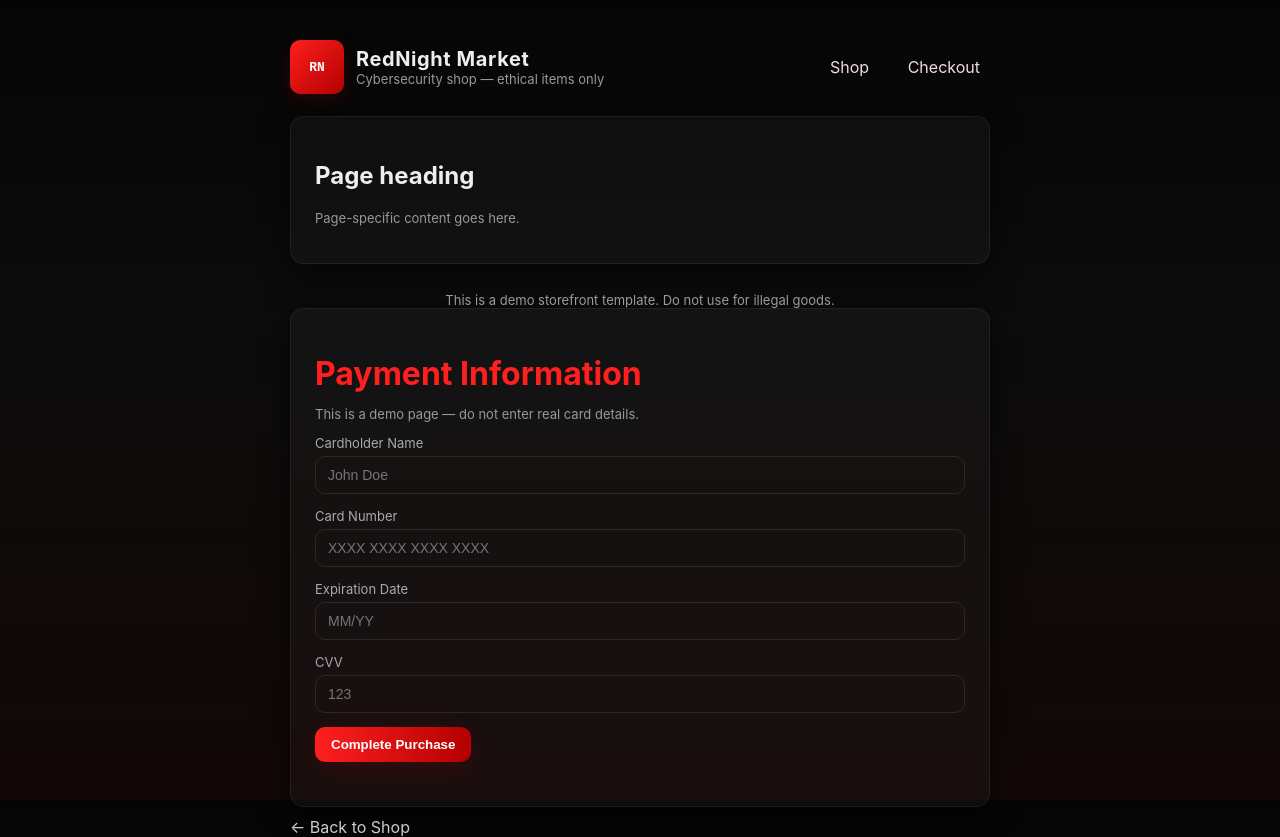
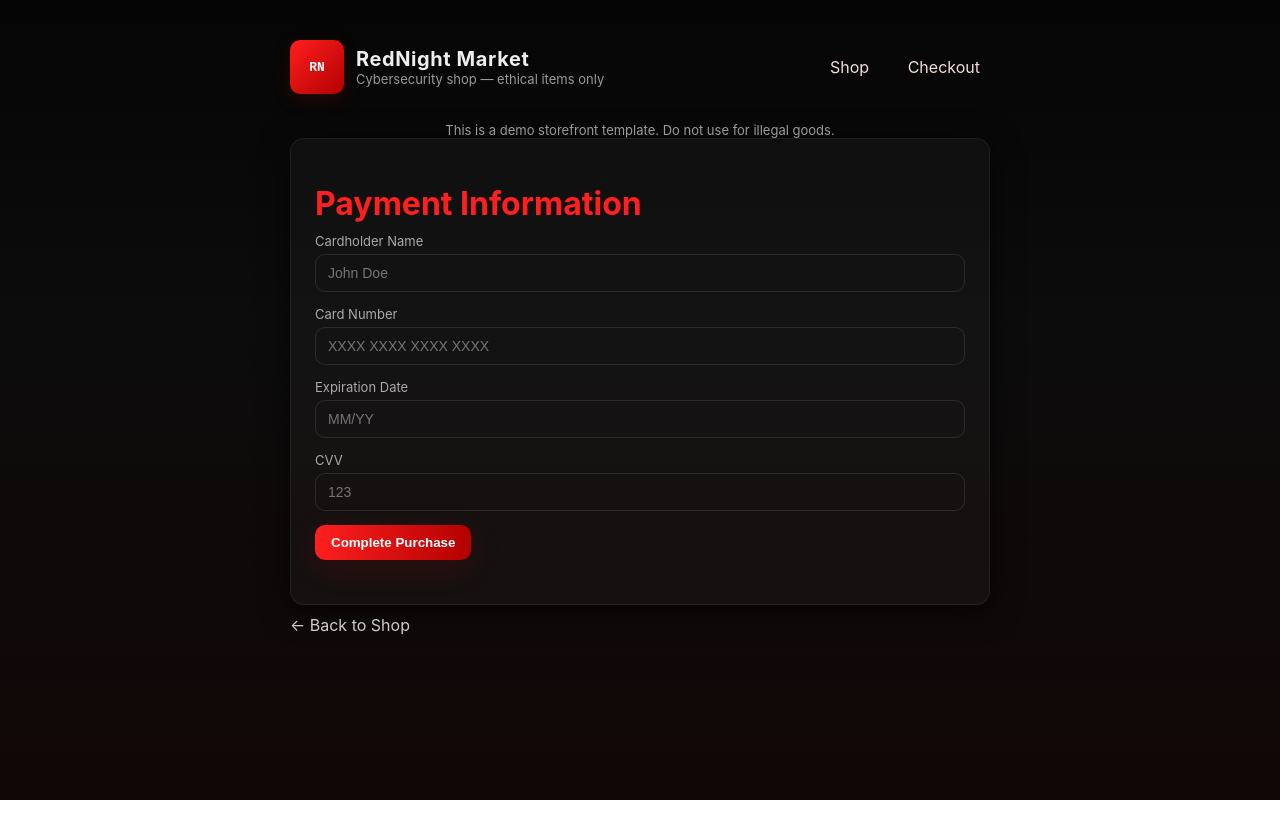
Before and after one commit to MrXXX-glitch/RedNight-Market, a plain HTML site: page Payment.html in a window 1280 px wide. After the commit the page ends 800 px from the top, so only its background shows below. Drawn offline with Linux system fonts and the light colour scheme.

Commit message:
Update Payment.html

```diff
--- a/Payment.html
+++ b/Payment.html
@@ -25,12 +25,7 @@
             </nav>
         </header>
 
-        <!-- ✳️ Replace this main section with page-specific content -->
-        <main class="card" style="max-width:760px;margin:auto;">
-            <h2>Page heading</h2>
-            <p class="small">Page-specific content goes here.</p>
-        </main>
-        <!-- ✳️ End page-specific section -->
+
 
         <footer class="footer">
             This is a demo storefront template. Do not use for illegal goods.
@@ -131,7 +126,7 @@
     <div class="container">
         <div class="card">
             <h1>Payment Information</h1>
-            <p class="small">This is a demo page — do not enter real card details.</p>
+
             <form id="payForm" onsubmit="event.preventDefault(); fakePay();">
                 <label>Cardholder Name</label>
                 <input required placeholder="John Doe">
@@ -145,7 +140,7 @@
             </form>
             <div id="msg" style="margin-top:20px;"></div>
         </div>
-        <a href="index.html" class="back">← Back to Shop</a>
+        <a href="main.html" class="back">← Back to Shop</a>
     </div>
 
     <script>
@@ -157,4 +152,5 @@
     </script>
 </body>
 
+
 </html>
```
